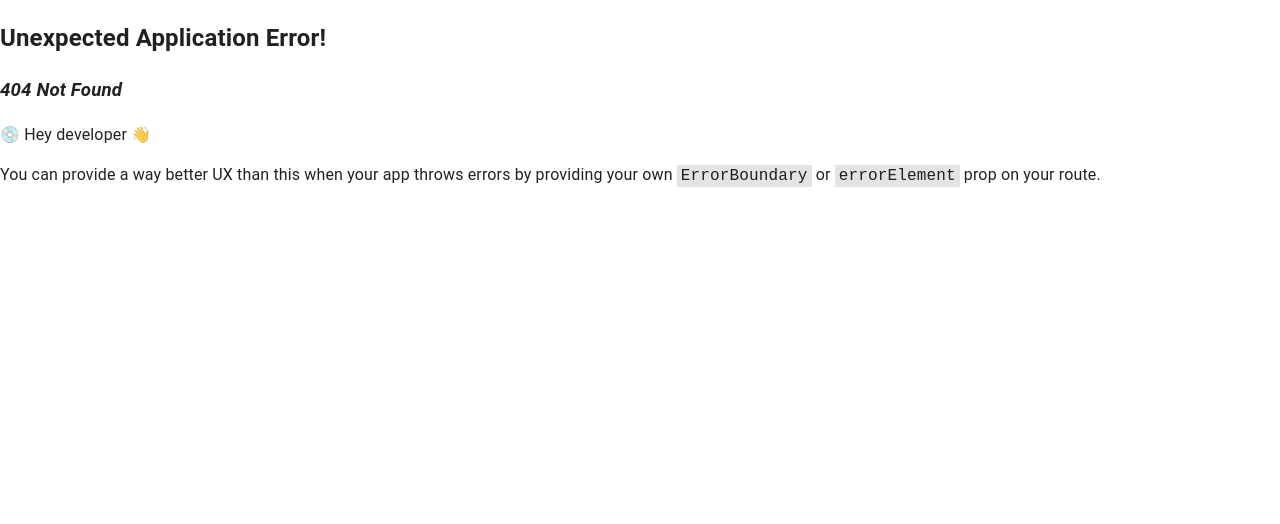
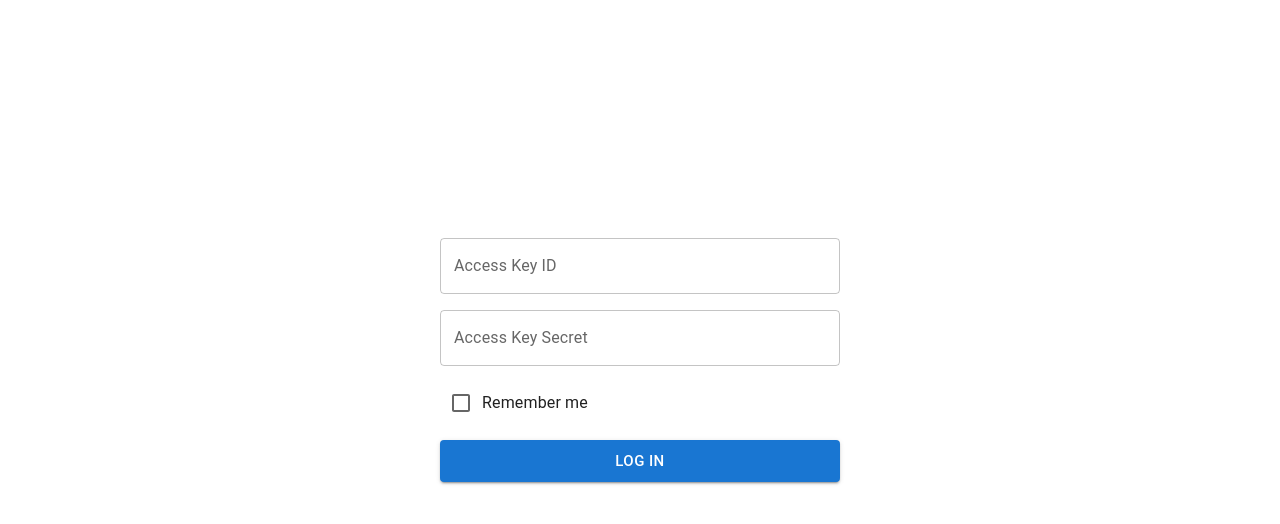
Before and after one commit to longern/create-aliyun-eci, a React (Create React App) app: page /login in a window 1280 px wide. Before the commit this address had no page. Shown: the top 524 px of the page. Built offline with nearby package versions, Linux system fonts and the light colour scheme.

Commit message:
Save access key in storage

```diff
--- /dev/null
+++ b/src/App.css
@@ -0,0 +1,6 @@
+html,
+body,
+#root,
+.App {
+  height: 100%;
+}
--- a/src/App.tsx
+++ b/src/App.tsx
@@ -1,42 +1,68 @@
-import { Container } from "@mui/material";
 import React from "react";
+import { createBrowserRouter, RouterProvider } from "react-router-dom";
 
+import "./App.css";
 import ListEci from "./ListEci";
-import { AccessKeyContext, RegionContext } from "./contexts";
+import {
+  AccessKey,
+  AccessKeyContext,
+  Region,
+  RegionContext,
+  RegionsDispatchContext,
+} from "./contexts";
 import LoginForm from "./LoginForm";
+import CreateEci from "./CreateEci";
 
-type Region = {
-  RegionId: string;
-};
+const router = createBrowserRouter([
+  {
+    path: "/",
+    index: true,
+    element: <ListEci />,
+  },
+  {
+    path: "/login",
+    element: <LoginForm />,
+  },
+  {
+    path: "/create",
+    element: <CreateEci />,
+  },
+]);
+
+function getAccessKeyFromStorage(): AccessKey {
+  const sessionValue = sessionStorage.getItem("caeAccessKey");
+  if (sessionValue) return JSON.parse(sessionValue);
+
+  const localValue = localStorage.getItem("caeAccessKey");
+  if (localValue) return JSON.parse(localValue);
+
+  return {
+    accessKeyId: "",
+    accessKeySecret: "",
+  };
+}
 
 function App() {
-  const [accessKey, setAccessKey] = React.useState({
-    accessKeyId: "",
-    accessKeySecret: "",
-  });
+  const accessKey = getAccessKeyFromStorage();
   const [regionId, setRegionId] = React.useState("cn-qingdao");
   const [regions, setRegions] = React.useState<Region[]>([]);
-  const [auth, setAuth] = React.useState(false);
+
+  React.useEffect(() => {
+    if (
+      (!accessKey.accessKeyId || !accessKey.accessKeySecret) &&
+      window.location.pathname !== "/login"
+    ) {
+      window.location.href = "/login";
+    }
+  });
 
   return (
     <div className="App">
       <AccessKeyContext.Provider value={accessKey}>
         <RegionContext.Provider value={regionId}>
-          <Container component="main">
-            {!auth ? (
-              <LoginForm
-                onLogin={(accessKeyId: string, accessKeySecret: string) => {
-                  setAuth(true);
-                  setAccessKey({ accessKeyId, accessKeySecret });
-                }}
-                onRegionsGot={(regions: Region[]) => {
-                  setRegions(regions);
-                }}
-              ></LoginForm>
-            ) : (
-              <ListEci></ListEci>
-            )}
-          </Container>
+          <RegionsDispatchContext.Provider value={setRegions}>
+            <RouterProvider router={router} />
+          </RegionsDispatchContext.Provider>
         </RegionContext.Provider>
       </AccessKeyContext.Provider>
     </div>
--- a/src/CreateEci.tsx
+++ b/src/CreateEci.tsx
@@ -1,26 +1,33 @@
 import { NavigateBefore } from "@mui/icons-material";
 import {
+  AppBar,
   Box,
-  Button,
+  Container,
+  IconButton,
   Stack,
   ToggleButton,
   ToggleButtonGroup,
   Toolbar,
 } from "@mui/material";
 import React from "react";
+import { Link } from "react-router-dom";
 
 function CreateEci() {
   const [billingMethod, setBillingMethod] = React.useState("pay-as-you-go");
+
   return (
     <Stack>
+      <AppBar component="nav" position="static">
         <Toolbar disableGutters>
-        <Button>
+          <IconButton component={Link} to="/" color="inherit">
             <NavigateBefore />
-        </Button>
+          </IconButton>
           <Box sx={{ flexGrow: 1, textAlign: "center" }}>
             <h1 style={{ margin: 0 }}>Create</h1>
           </Box>
         </Toolbar>
+      </AppBar>
+      <Container component="main">
         <Box component="form">
           <Stack spacing={2}>
             <ToggleButtonGroup
@@ -35,6 +42,7 @@ function CreateEci() {
             </ToggleButtonGroup>
           </Stack>
         </Box>
+      </Container>
     </Stack>
   );
 }
--- a/src/ListEci.tsx
+++ b/src/ListEci.tsx
@@ -2,6 +2,7 @@ import {
   Box,
   Button,
   CircularProgress,
+  Container,
   IconButton,
   Stack,
   Table,
@@ -59,6 +60,7 @@ export default function ListEci() {
   }, [fetchContainerGroups]);
 
   return (
+    <Container component="main">
       <Stack spacing={1}>
         <Typography variant="h1" my={2} fontSize="2rem">
           Elastic Container Instance
@@ -128,5 +130,6 @@ export default function ListEci() {
           </TableBody>
         </Table>
       </Stack>
+    </Container>
   );
 }
--- a/src/LoginForm.tsx
+++ b/src/LoginForm.tsx
@@ -1,21 +1,30 @@
-import { Button, Stack, TextField } from "@mui/material";
+import {
+  Button,
+  Checkbox,
+  Container,
+  FormControlLabel,
+  Stack,
+  TextField,
+} from "@mui/material";
 import React from "react";
+import { useNavigate } from "react-router";
 
 import { AliyunClient } from "./aliyun-client";
+import { AccessKey, RegionsDispatchContext } from "./contexts";
 
-type Region = {
-  RegionId: string;
-};
+function saveAccessKey(
+  accessKey: AccessKey,
+  storage: Storage = sessionStorage
+) {
+  storage.setItem("caeAccessKey", JSON.stringify(accessKey));
+}
 
-function LoginForm({
-  onLogin,
-  onRegionsGot,
-}: {
-  onLogin: (accessKeyId: string, accessKeySecret: string) => void;
-  onRegionsGot?: (regions: Region[]) => void;
-}) {
+function LoginForm() {
+  const setRegions = React.useContext(RegionsDispatchContext);
   const [accessKeyId, setAccessKeyId] = React.useState("");
   const [accessKeySecret, setAccessKeySecret] = React.useState("");
+  const [remember, setRemember] = React.useState(false);
+  const navigate = useNavigate();
 
   function handleLogIn(event: React.FormEvent<HTMLFormElement>) {
     const client = new AliyunClient(
@@ -24,13 +33,18 @@ function LoginForm({
       `https://eci.aliyuncs.com`
     );
     client.request("DescribeRegions").then((body) => {
-      onLogin(accessKeyId, accessKeySecret);
-      onRegionsGot?.(body.Regions);
+      saveAccessKey(
+        { accessKeyId, accessKeySecret },
+        remember ? localStorage : sessionStorage
+      );
+      setRegions?.(body.Regions);
+      navigate("/");
     });
     event.preventDefault();
   }
 
   return (
+    <Container component="main">
       <form onSubmit={handleLogIn}>
         <Stack
           spacing={2}
@@ -50,11 +64,21 @@ function LoginForm({
             autoComplete="current-password"
             onChange={(e) => setAccessKeySecret(e.target.value)}
           ></TextField>
+          <FormControlLabel
+            control={
+              <Checkbox
+                checked={remember}
+                onChange={(e) => setRemember(e.target.checked)}
+              />
+            }
+            label="Remember me"
+          />
           <Button type="submit" variant="contained" size="large">
             Log in
           </Button>
         </Stack>
       </form>
+    </Container>
   );
 }
 
--- a/src/contexts.ts
+++ b/src/contexts.ts
@@ -1,7 +1,20 @@
 import React from "react";
+
+export type AccessKey = {
+  accessKeyId: string;
+  accessKeySecret: string;
+};
 
 export const AccessKeyContext = React.createContext({
   accessKeyId: "",
   accessKeySecret: "",
-});
+} as AccessKey);
+
+export type Region = {
+  RegionId: string;
+};
+
 export const RegionContext = React.createContext("");
+export const RegionsDispatchContext = React.createContext<React.Dispatch<
+  React.SetStateAction<Region[]>
+> | null>(null);
--- a/src/index.tsx
+++ b/src/index.tsx
@@ -1,33 +1,19 @@
 import { CssBaseline, ThemeProvider, createTheme } from "@mui/material";
 import React from "react";
 import ReactDOM from "react-dom/client";
-import { RouterProvider, createBrowserRouter } from "react-router-dom";
 
 import App from "./App";
-import CreateEci from "./CreateEci";
 
 const root = ReactDOM.createRoot(
   document.getElementById("root") as HTMLElement
 );
-
-const router = createBrowserRouter([
-  {
-    path: "/",
-    index: true,
-    element: <App />,
-  },
-  {
-    path: "/create",
-    element: <CreateEci />,
-  },
-]);
 
 const theme = createTheme();
 root.render(
   <React.StrictMode>
     <ThemeProvider theme={theme}>
       <CssBaseline />
-      <RouterProvider router={router} />
+      <App />
     </ThemeProvider>
   </React.StrictMode>
 );
```
Lines whose indentation alone changed are shown as unchanged.
